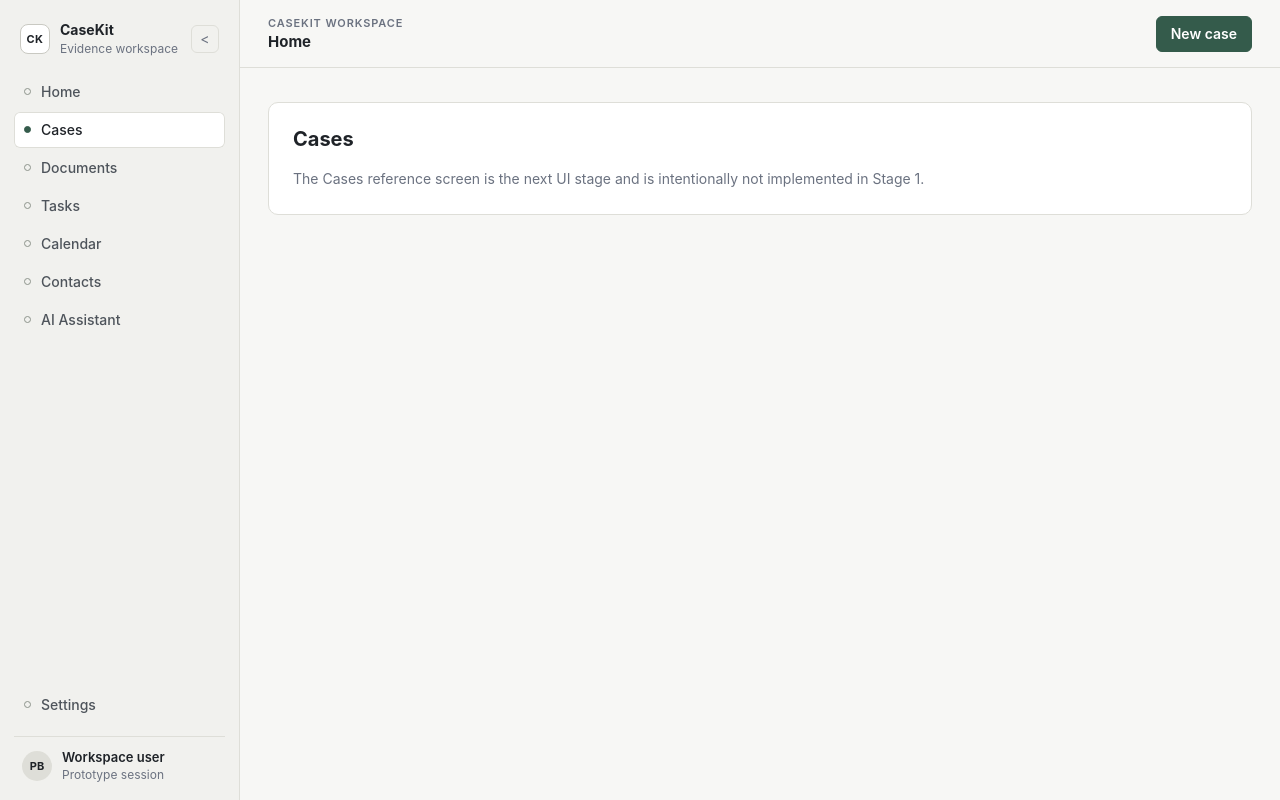
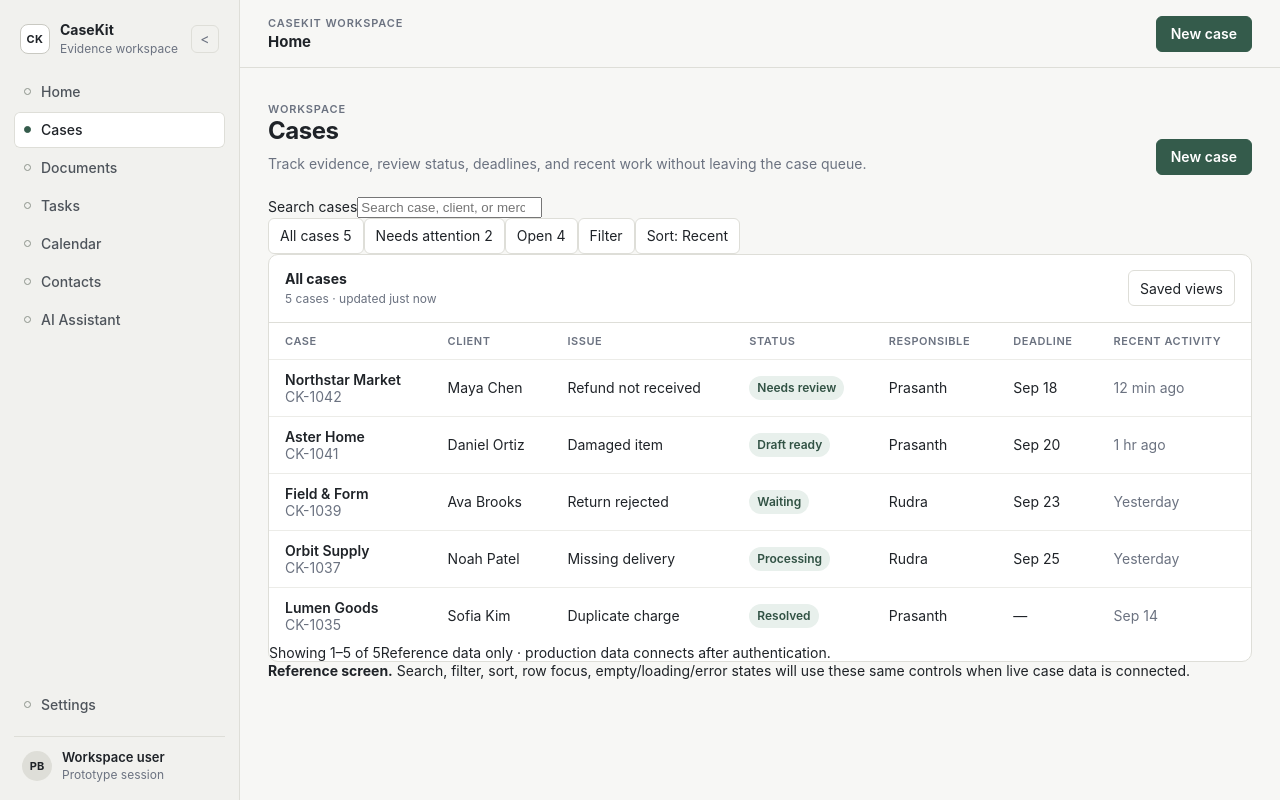
Before and after one commit to prasanth-cloud/CASEKIT, a Next.js app: page /cases in a window 1280 px wide. Built offline with nearby package versions, Linux system fonts and the light colour scheme.

Commit message:
feat: build Cases reference workspace

```diff
--- a/app/cases/page.tsx
+++ b/app/cases/page.tsx
@@ -1,12 +1,69 @@
-export default function CasesPlaceholder() {
+const cases = [
+  { id: "CK-1042", client: "Maya Chen", merchant: "Northstar Market", issue: "Refund not received", status: "Needs review", owner: "Prasanth", deadline: "Sep 18", activity: "12 min ago" },
+  { id: "CK-1041", client: "Daniel Ortiz", merchant: "Aster Home", issue: "Damaged item", status: "Draft ready", owner: "Prasanth", deadline: "Sep 20", activity: "1 hr ago" },
+  { id: "CK-1039", client: "Ava Brooks", merchant: "Field & Form", issue: "Return rejected", status: "Waiting", owner: "Rudra", deadline: "Sep 23", activity: "Yesterday" },
+  { id: "CK-1037", client: "Noah Patel", merchant: "Orbit Supply", issue: "Missing delivery", status: "Processing", owner: "Rudra", deadline: "Sep 25", activity: "Yesterday" },
+  { id: "CK-1035", client: "Sofia Kim", merchant: "Lumen Goods", issue: "Duplicate charge", status: "Resolved", owner: "Prasanth", deadline: "—", activity: "Sep 14" },
+];
+
+export default function CasesPage() {
   return (
-    <div className="page-wrap">
-      <section className="panel" style={{ padding: 24 }}>
-        <h1 style={{ marginTop: 0, fontSize: 20 }}>Cases</h1>
-        <p style={{ marginBottom: 0, color: "var(--muted)", lineHeight: 1.6 }}>
-          The Cases reference screen is the next UI stage and is intentionally not implemented in Stage 1.
-        </p>
+    <div className="page-wrap cases-page">
+      <header className="page-heading cases-heading">
+        <div>
+          <div className="eyebrow">Workspace</div>
+          <h1>Cases</h1>
+          <p>Track evidence, review status, deadlines, and recent work without leaving the case queue.</p>
+        </div>
+        <button className="primary-button" type="button">New case</button>
+      </header>
+
+      <section className="cases-toolbar" aria-label="Case controls">
+        <label className="case-search">
+          <span className="sr-only">Search cases</span>
+          <input type="search" placeholder="Search case, client, or merchant…" />
+        </label>
+        <div className="case-filters">
+          <button className="text-button filter-active" type="button">All cases <span>5</span></button>
+          <button className="text-button" type="button">Needs attention <span>2</span></button>
+          <button className="text-button" type="button">Open <span>4</span></button>
+          <button className="text-button" type="button">Filter</button>
+          <button className="text-button" type="button">Sort: Recent</button>
+        </div>
       </section>
+
+      <section className="panel cases-panel" aria-labelledby="cases-list-heading">
+        <div className="panel-heading compact-panel-heading">
+          <div>
+            <h2 id="cases-list-heading">All cases</h2>
+            <p>5 cases · updated just now</p>
+          </div>
+          <button className="text-button" type="button">Saved views</button>
+        </div>
+        <div className="table-wrap">
+          <table className="cases-table">
+            <thead><tr><th>Case</th><th>Client</th><th>Issue</th><th>Status</th><th>Responsible</th><th>Deadline</th><th>Recent activity</th></tr></thead>
+            <tbody>
+              {cases.map((item) => (
+                <tr key={item.id} tabIndex={0}>
+                  <td><div className="primary-cell">{item.merchant}</div><div className="muted-cell">{item.id}</div></td>
+                  <td>{item.client}</td>
+                  <td>{item.issue}</td>
+                  <td><span className={`status-badge status-${item.status.toLowerCase().replaceAll(" ", "-")}`}>{item.status}</span></td>
+                  <td>{item.owner}</td>
+                  <td className={item.deadline === "Sep 18" ? "deadline-soon" : ""}>{item.deadline}</td>
+                  <td className="muted-cell">{item.activity}</td>
+                </tr>
+              ))}
+            </tbody>
+          </table>
+        </div>
+        <footer className="cases-footer"><span>Showing 1–5 of 5</span><span>Reference data only · production data connects after authentication.</span></footer>
+      </section>
+
+      <div className="cases-state-note" role="note">
+        <strong>Reference screen.</strong> Search, filter, sort, row focus, empty/loading/error states will use these same controls when live case data is connected.
+      </div>
     </div>
   );
 }
```
